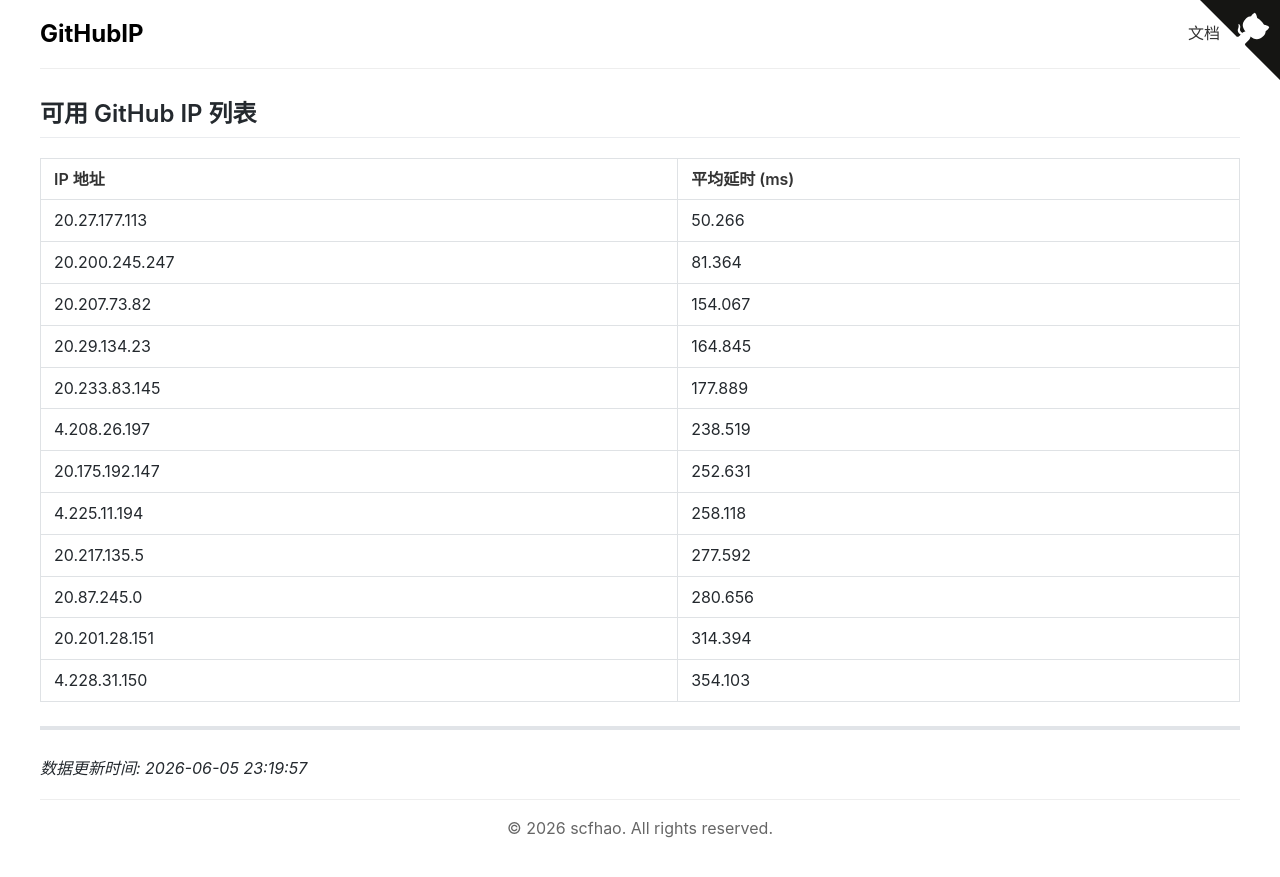
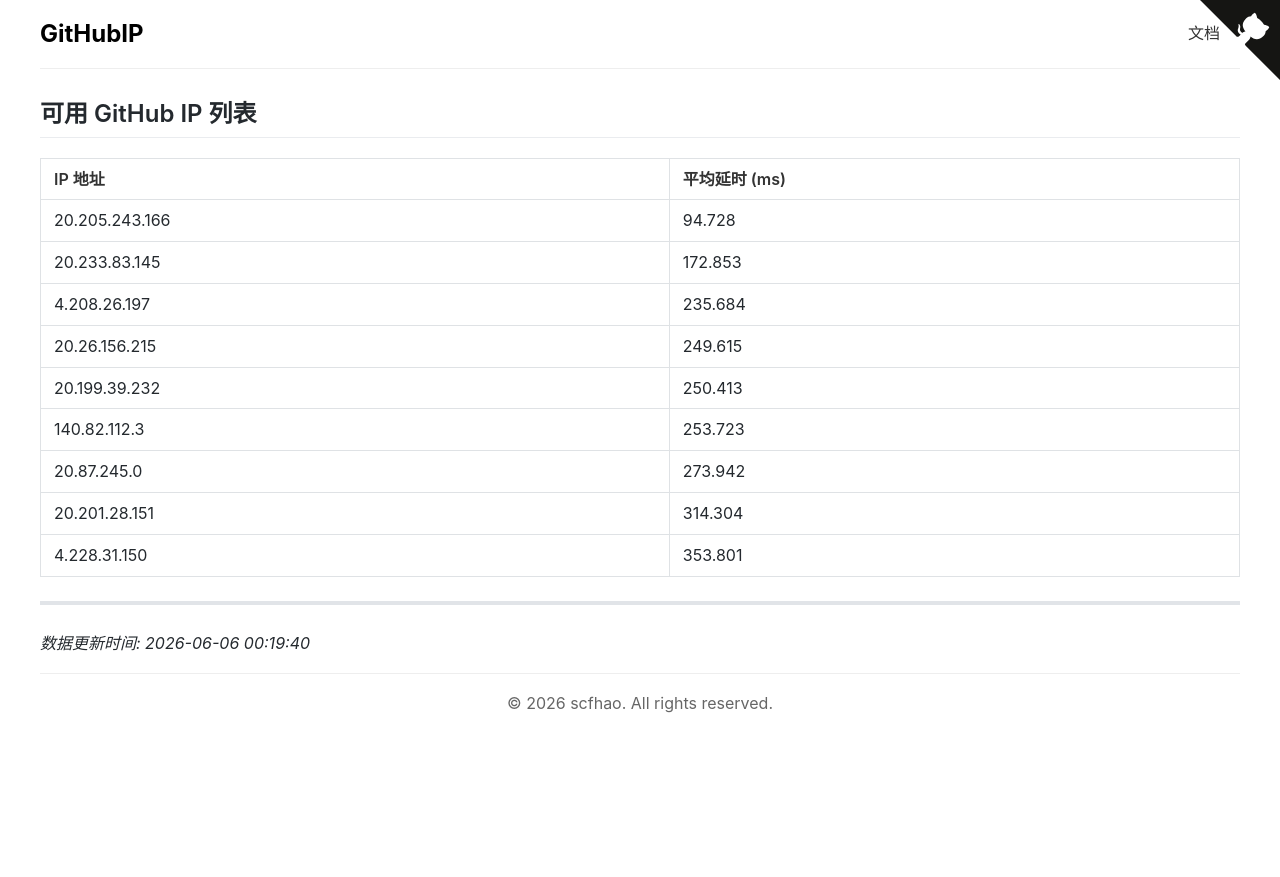
Before and after one commit to scfhao/GitHubIP, a Jekyll site: the page built from index.md, in a window 1280 px wide. Shown: the top 877 px of the page. Built offline with Jekyll 4.4.1, drawn with Linux system fonts in a browser that asks for light colours.

Commit message:
自动脚本执行 - 2026-06-06 00:19:41

```diff
--- a/index.md
+++ b/index.md
@@ -1,26 +1,23 @@
 ---
 layout: home
 title: GitHub IP 列表
-date: 2026-06-05 23:19:57
+date: 2026-06-06 00:19:40
 ---
 
 ## 可用 GitHub IP 列表
 
 | IP 地址 | 平均延时 (ms) |
 |---------|--------------|
-| 20.27.177.113 | 50.266 |
-| 20.200.245.247 | 81.364 |
-| 20.207.73.82 | 154.067 |
-| 20.29.134.23 | 164.845 |
-| 20.233.83.145 | 177.889 |
-| 4.208.26.197 | 238.519 |
-| 20.175.192.147 | 252.631 |
-| 4.225.11.194 | 258.118 |
-| 20.217.135.5 | 277.592 |
-| 20.87.245.0 | 280.656 |
-| 20.201.28.151 | 314.394 |
-| 4.228.31.150 | 354.103 |
+| 20.205.243.166 | 94.728 |
+| 20.233.83.145 | 172.853 |
+| 4.208.26.197 | 235.684 |
+| 20.26.156.215 | 249.615 |
+| 20.199.39.232 | 250.413 |
+| 140.82.112.3 | 253.723 |
+| 20.87.245.0 | 273.942 |
+| 20.201.28.151 | 314.304 |
+| 4.228.31.150 | 353.801 |
 
 ---
 
-*数据更新时间: 2026-06-05 23:19:57*
+*数据更新时间: 2026-06-06 00:19:40*
```
